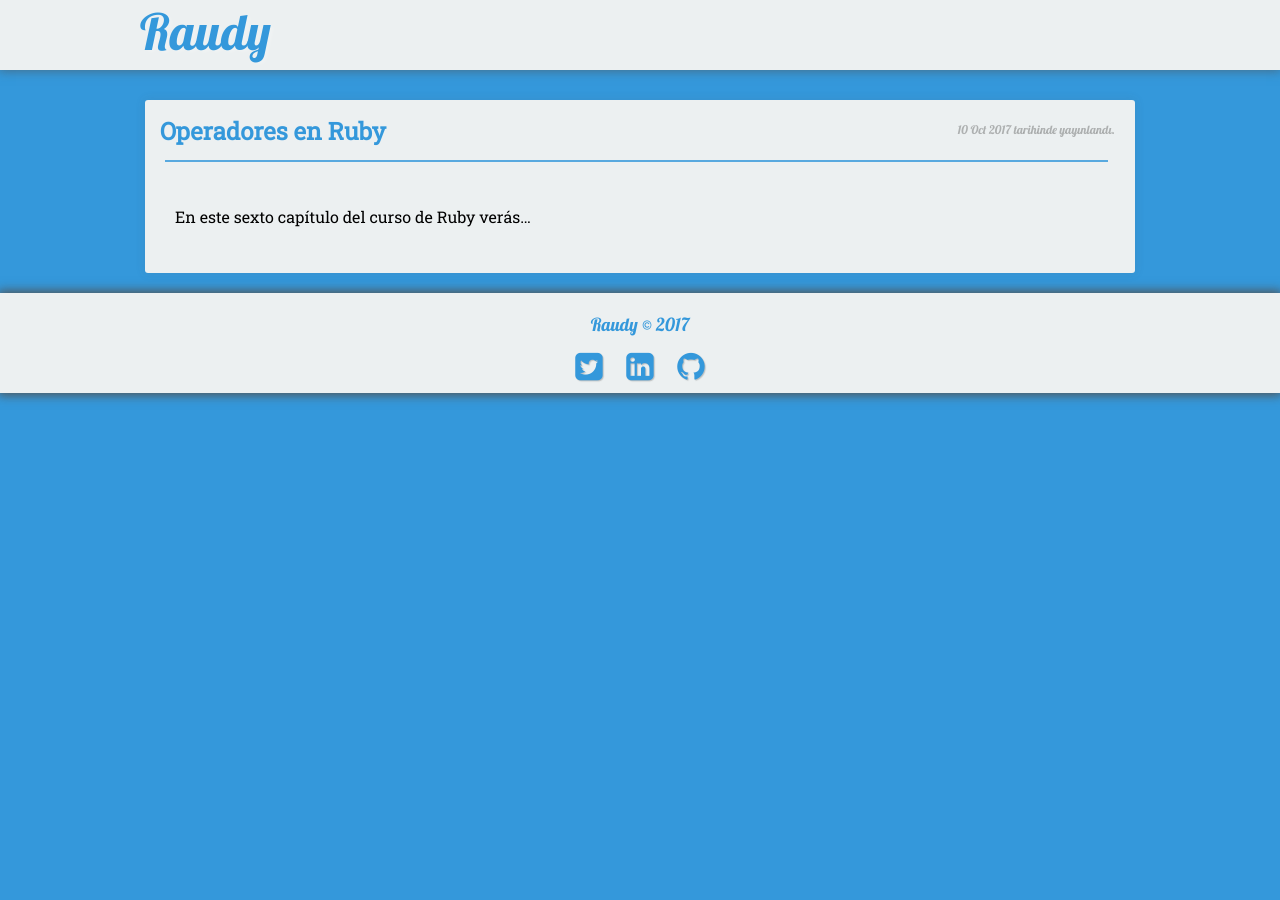
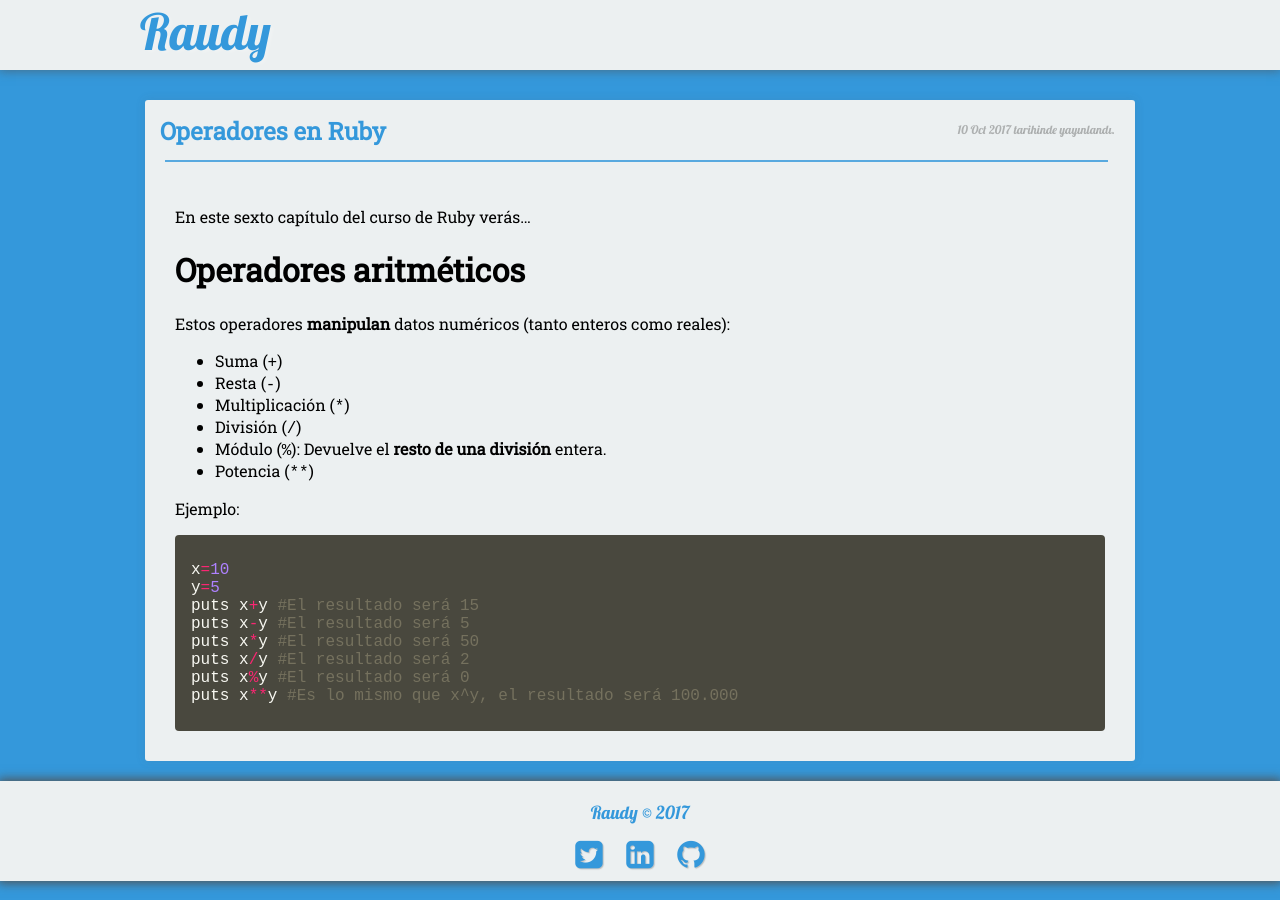
Before and after one commit to nisoto/Blog-anterior-2.0, a Jekyll site: the page built from _posts/2017-10-10-operadores-ruby.md, in a window 1280 px wide. Built offline with Jekyll 4.4.1, drawn with Linux system fonts in a browser that asks for light colours; nearby versions of some CDN libraries.

Commit message:
Update 2017-10-10-operadores-ruby.md

```diff
--- a/_posts/2017-10-10-operadores-ruby.md
+++ b/_posts/2017-10-10-operadores-ruby.md
@@ -7,3 +7,27 @@ tags: [ruby]
 ---
 
 En este sexto capítulo del curso de Ruby verás...
+
+# Operadores aritméticos
+
+Estos operadores **manipulan** datos numéricos (tanto enteros como reales):
+
+* Suma (`+`)
+* Resta (`-`)
+* Multiplicación (`*`)
+* División (`/`)
+* Módulo (`%`): Devuelve el **resto de una división** entera.
+* Potencia (`**`)
+
+Ejemplo:
+
+{% highlight ruby %}
+x=10
+y=5
+puts x+y #El resultado será 15
+puts x-y #El resultado será 5
+puts x*y #El resultado será 50
+puts x/y #El resultado será 2
+puts x%y #El resultado será 0
+puts x**y #Es lo mismo que x^y, el resultado será 100.000
+{% endhighlight %}
```
